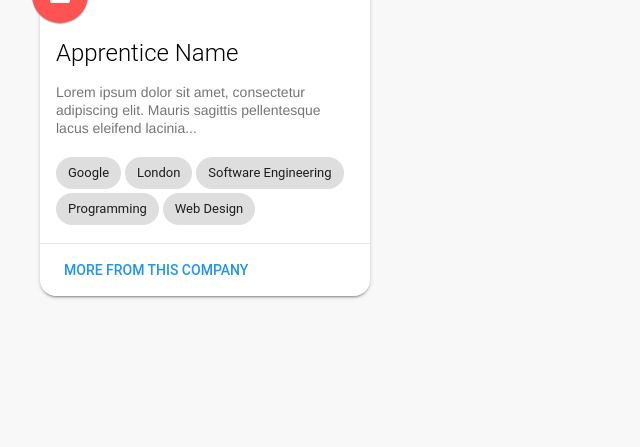
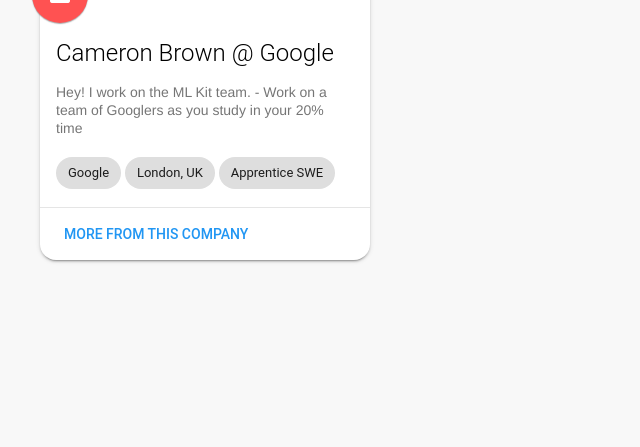
Before and after one commit to GreenishBlue/TechCompass, a Flask app: page / in a window 1280 px wide. Shown: the part 353-800 px from the top of the page, without its empty margins (0-640 px from the left). Run offline with Flask 2, Linux system fonts and the light colour scheme.

Commit message:
update results template with real data

```diff
--- a/templates/index.html
+++ b/templates/index.html
@@ -21,9 +21,11 @@
 <main>
     <br>
     <ul class="buddies">
+        {% for result in results %}
+        <li>
             <div class="mdl-card mdl-shadow--2dp">
                 <div style=" overflow: hidden; border-top-left-radius: 16px; border-top-right-radius: 16px;">
-                <div style="height: 200px; width: 330px; background-color: #333; background-image: url(https://picsum.photos/330/200);">
+                    <div style="height: 200px; width: 330px; background-color: #333; background-image: url({{ result.photo_url }});">
                     </div>
                 </div>
 
@@ -33,31 +35,22 @@
                 </button>
 
                 <div class="mdl-card__title" style="padding-bottom: 0;">
-                <h2 class="mdl-card__title-text">Apprentice Name</h2>
+                    <h2 class="mdl-card__title-text">{{ result.buddy_name }} @ {{ result.company_name }}</h2>
                 </div>
                 <div class="mdl-card__supporting-text">
-                Lorem ipsum dolor sit amet, consectetur adipiscing elit.
-                Mauris sagittis pellentesque lacus eleifend lacinia...
+                    {{ result.buddy_description }} - {{ result.programme_description }}
                     <br><br>
 
                     <span class="mdl-chip">
-                    <span class="mdl-chip__text">Google</span>
+                        <span class="mdl-chip__text">{{ result.company_name }}</span>
                     </span>
 
                     <span class="mdl-chip">
-                    <span class="mdl-chip__text">London</span>
+                        <span class="mdl-chip__text">{{ result.location }}</span>
                     </span>
 
                     <span class="mdl-chip">
-                    <span class="mdl-chip__text">Software Engineering</span>
-                </span>
-
-                <span class="mdl-chip">
-                    <span class="mdl-chip__text">Programming</span>
-                </span>
-
-                <span class="mdl-chip">
-                    <span class="mdl-chip__text">Web Design</span>
+                        <span class="mdl-chip__text">{{ result.role }}</span>
                     </span>
                 </div>
                 <div class="mdl-card__menu">
@@ -71,6 +64,8 @@
                     </a>
                 </div>
             </div>
+        </li>
+        {% endfor %}
     </ul>
 </main>
 {% endblock %}
```
Lines whose indentation alone changed are shown as unchanged.
